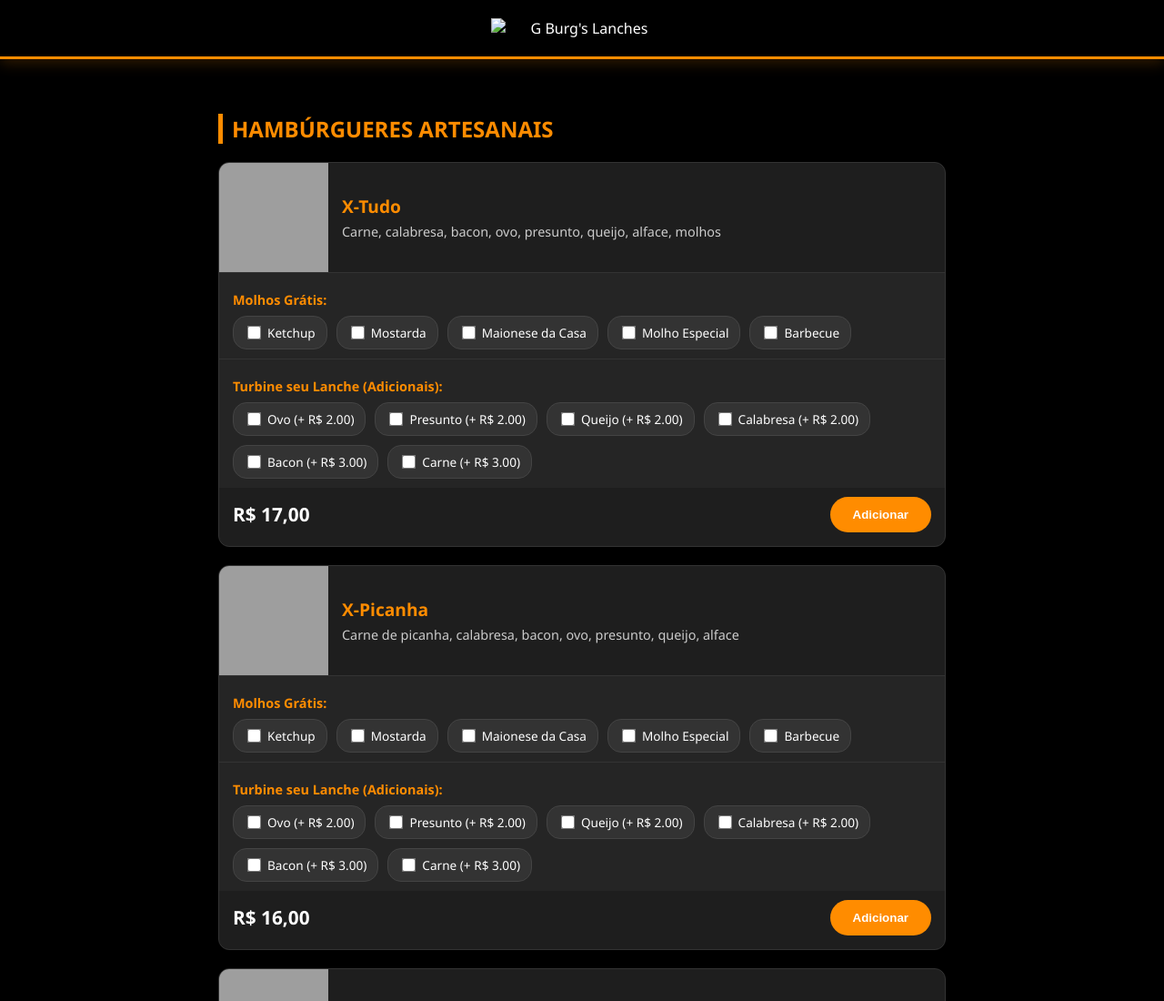
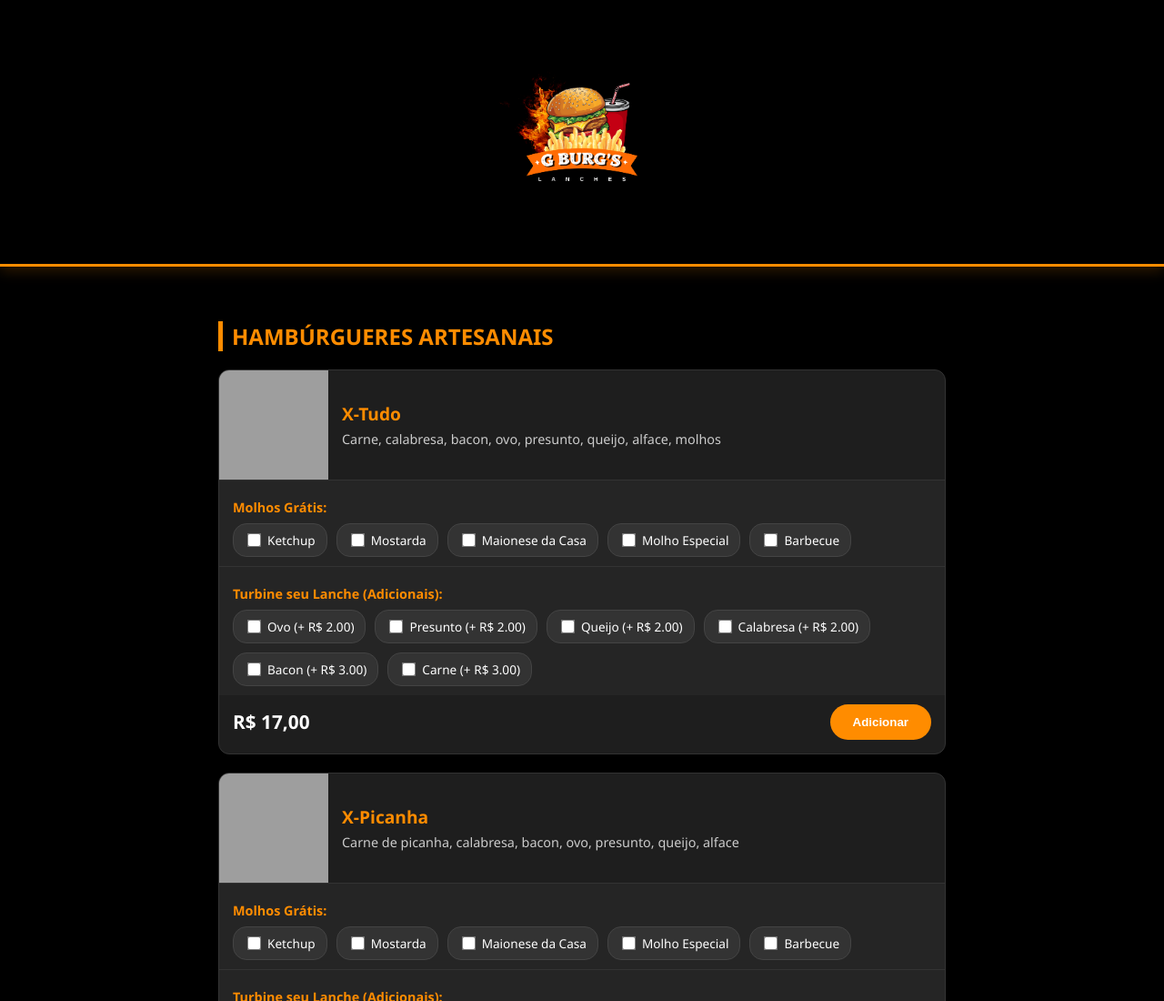
Before and after one commit to leonardoaraujo94/gburg-lanches, a plain HTML site: page index.html in a window 1280 px wide. Shown: the top 1100 px of the page at 91% size. Drawn offline with Linux system fonts and the light colour scheme; grey boxes are pictures that could not be loaded.

Commit message:
Update logo image source in index.html

```diff
--- a/index.html
+++ b/index.html
@@ -75,7 +75,7 @@
 <body>
 
 <header>
-    <img src="logo.png" alt="G Burg's Lanches" class="logo-img">
+    <img src="GBurgs.Logo.png" alt="G Burg's Lanches" class="logo-img" width="150">
 </header>
 
 <div class="container" id="menu-container">
```
